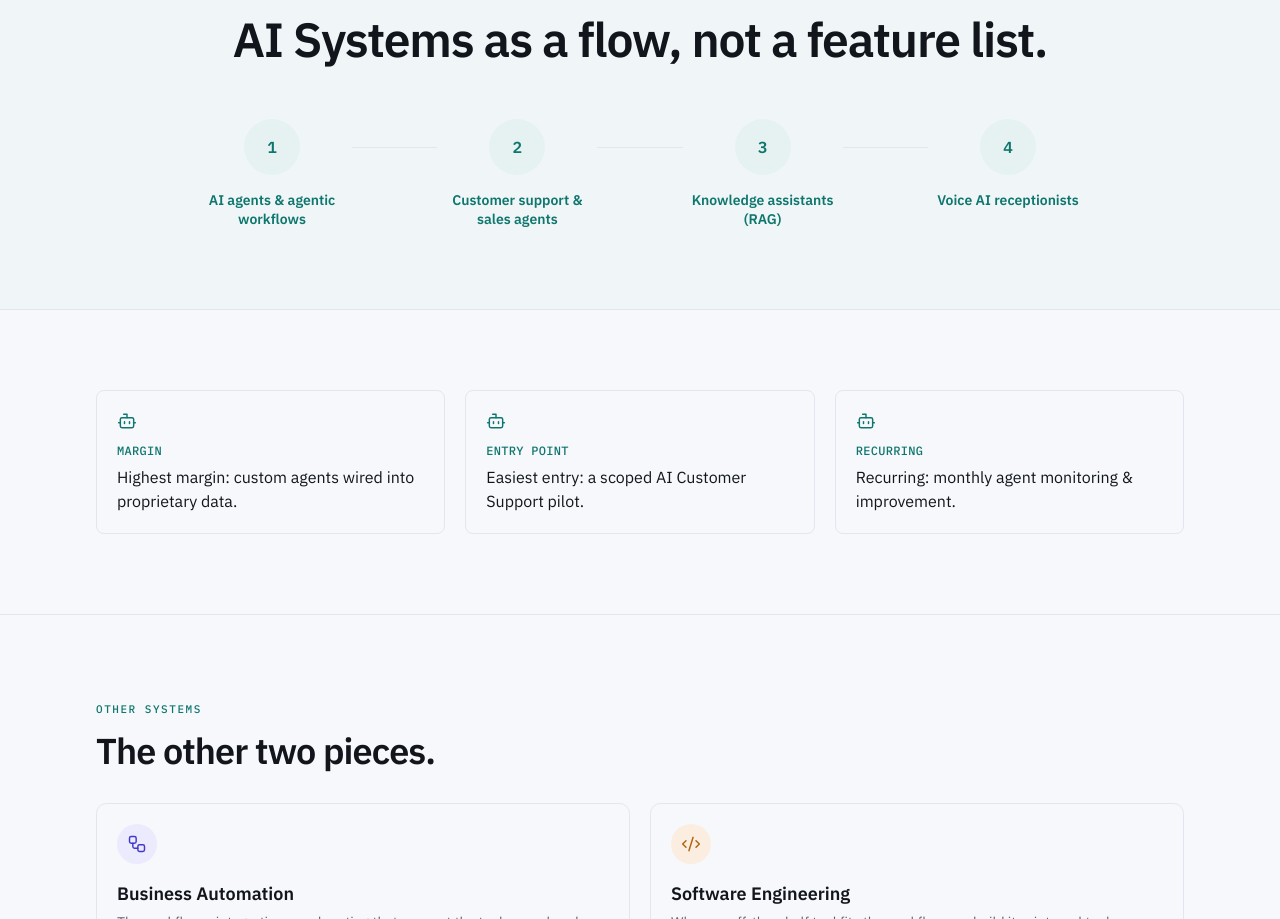
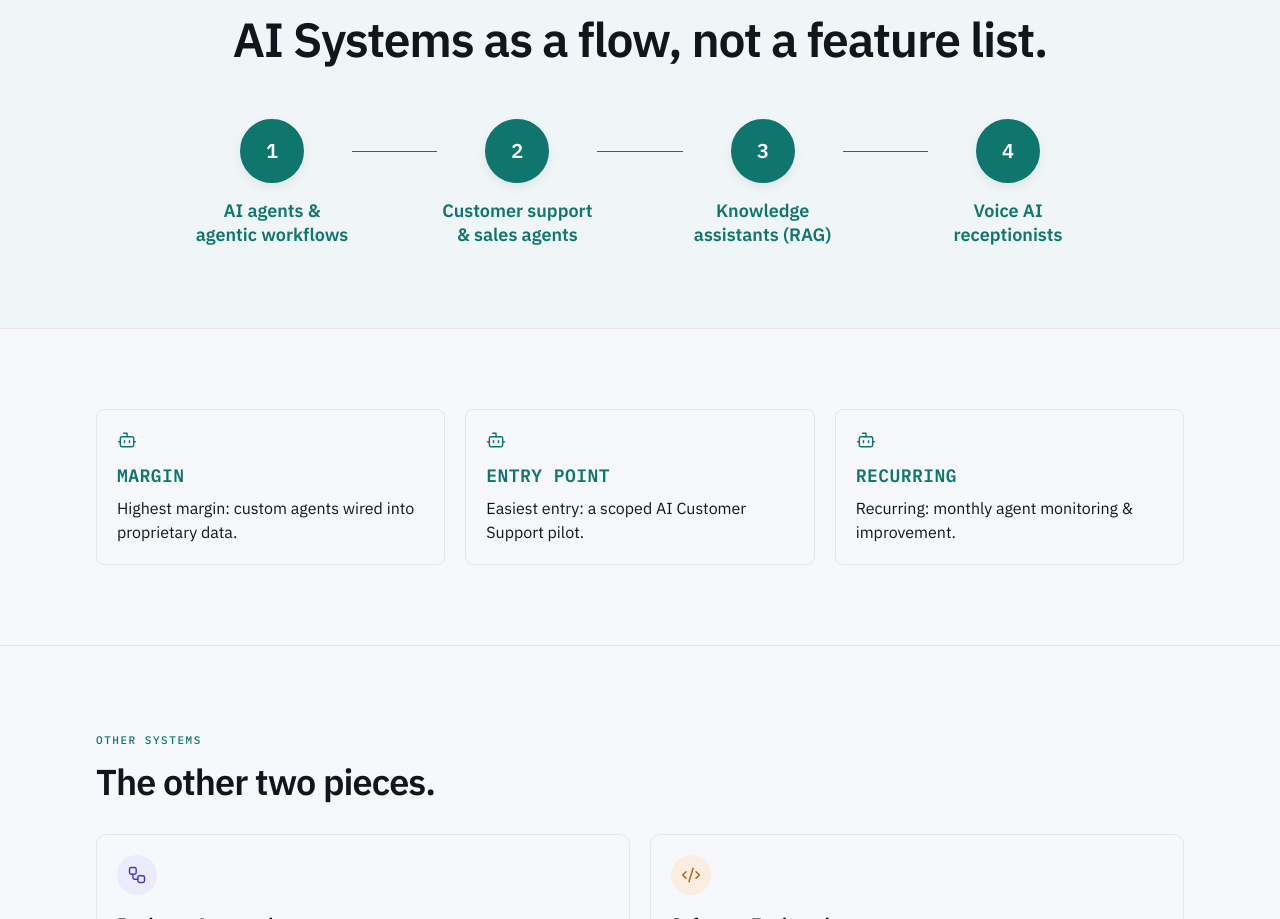
Before and after one commit to mirza-shafi/zents-tech, a Next.js app: page /systems/ai-systems in a window 1280 px wide. Shown: the part 1346-2265 px from the top of the page. Built offline with nearby package versions, Linux system fonts and the light colour scheme.

Commit message:
feat: animate category flow diagrams and increase typography scale for system pages

```diff
--- a/src/app/systems/[slug]/page.tsx
+++ b/src/app/systems/[slug]/page.tsx
@@ -173,17 +173,17 @@ export default async function SystemDetailPage({ params }: PageProps<"/systems/[
           <div className="grid gap-5 sm:grid-cols-3">
             <div className="rounded-lg border border-border p-5">
               <Icon className={`size-5 ${colors.icon}`} strokeWidth={1.75} />
-              <p className={`mt-3 font-mono text-xs tracking-wide uppercase ${colors.icon}`}>Margin</p>
+              <p className={`mt-3 font-mono text-lg font-bold tracking-wide uppercase ${colors.icon}`}>Margin</p>
               <p className="mt-1.5 text-base">{cat.margin}</p>
             </div>
             <div className="rounded-lg border border-border p-5">
               <Icon className={`size-5 ${colors.icon}`} strokeWidth={1.75} />
-              <p className={`mt-3 font-mono text-xs tracking-wide uppercase ${colors.icon}`}>Entry point</p>
+              <p className={`mt-3 font-mono text-lg font-bold tracking-wide uppercase ${colors.icon}`}>Entry point</p>
               <p className="mt-1.5 text-base">{cat.entry}</p>
             </div>
             <div className="rounded-lg border border-border p-5">
               <Icon className={`size-5 ${colors.icon}`} strokeWidth={1.75} />
-              <p className={`mt-3 font-mono text-xs tracking-wide uppercase ${colors.icon}`}>Recurring</p>
+              <p className={`mt-3 font-mono text-lg font-bold tracking-wide uppercase ${colors.icon}`}>Recurring</p>
               <p className="mt-1.5 text-base">{cat.recurring}</p>
             </div>
           </div>
--- a/src/app/systems/page.tsx
+++ b/src/app/systems/page.tsx
@@ -8,6 +8,12 @@ import { Reveal } from "@/components/reveal";
 import { serviceCategories, productizedServices, pillarColorClasses } from "@/lib/site-data";
 
 const categoryIcons = { Bot, Workflow, Code2 };
+
+const hoverColor: Record<string, string> = {
+  teal: "group-hover:text-primary",
+  violet: "group-hover:text-violet",
+  brass: "group-hover:text-brass",
+};
 
 export const metadata: Metadata = {
   title: "Systems",
@@ -49,9 +55,13 @@ export default function SystemsPage() {
                       <Icon className="size-5" strokeWidth={1.75} />
                     </div>
                     <span className="eyebrow mt-4 block">{cat.tag}</span>
-                    <h2 className="mt-2 font-display text-2xl font-extrabold tracking-tight md:text-3xl">
-                      {cat.name}
-                    </h2>
+                    <Link href={`/systems/${cat.slug}`} className="group mt-2 inline-block">
+                      <h2
+                        className={`text-balance font-display text-3xl font-extrabold tracking-tight transition-colors md:text-4xl ${hoverColor[cat.color]}`}
+                      >
+                        {cat.name}
+                      </h2>
+                    </Link>
                     <p className="mt-3 text-muted-foreground">{cat.description}</p>
                     <ul className="mt-5 flex flex-col gap-2.5">
                       {cat.items.map((item) => (
--- a/src/components/category-flow.tsx
+++ b/src/components/category-flow.tsx
@@ -1,27 +1,60 @@
+"use client";
+
 import { Fragment } from "react";
+import { m, useReducedMotion } from "motion/react";
 import { pillarColorClasses, type ServiceCategory } from "@/lib/site-data";
+
+const ACTIVE_STYLE: Record<ServiceCategory["color"], { backgroundColor: string; borderColor: string; color: string }> = {
+  teal: { backgroundColor: "#0f766e", borderColor: "#0f766e", color: "#ffffff" },
+  violet: { backgroundColor: "#4338ca", borderColor: "#4338ca", color: "#ffffff" },
+  brass: { backgroundColor: "#b1650f", borderColor: "#b1650f", color: "#ffffff" },
+};
+
+const IDLE_STYLE = { backgroundColor: "#f6f8fb", borderColor: "#e2e7ef", color: "#5b6472" };
 
 /**
  * A connected step-flow built directly from a category's own real
  * feature list — a visualization of "here's how these pieces connect,"
- * not a fabricated workflow narrative.
+ * not a fabricated workflow narrative. Nodes light up in sequence and
+ * the line draws in as it scrolls into view; skipped under reduced
+ * motion, where everything just renders in its final, active state.
  */
 export function CategoryFlow({ items, color }: { items: string[]; color: ServiceCategory["color"] }) {
   const colors = pillarColorClasses[color];
+  const shouldReduceMotion = useReducedMotion();
+  const active = ACTIVE_STYLE[color];
 
   return (
     <div className="mx-auto flex max-w-4xl flex-col items-center gap-10 sm:flex-row sm:items-start sm:gap-0">
       {items.map((item, i) => (
         <Fragment key={item}>
           <div className="flex flex-col items-center text-center sm:w-40">
-            <div
-              className={`flex size-14 shrink-0 items-center justify-center rounded-full font-mono text-base font-bold ${colors.badge}`}
+            <m.div
+              className="flex size-16 shrink-0 items-center justify-center rounded-full border-2 font-mono text-xl font-bold shadow-[0_4px_14px_-4px_rgba(18,22,28,0.15)]"
+              initial={shouldReduceMotion ? active : IDLE_STYLE}
+              whileInView={active}
+              viewport={{ once: true }}
+              transition={{ duration: 0.4, delay: i * 0.15 }}
             >
               {i + 1}
+            </m.div>
+            <p className={`mt-4 text-lg leading-snug font-bold ${colors.icon}`}>{item}</p>
+          </div>
+          {i < items.length - 1 && (
+            <div className="relative hidden flex-1 sm:mt-8 sm:block">
+              <div className="h-px w-full bg-border" />
+              {!shouldReduceMotion && (
+                <m.div
+                  className="absolute inset-0 h-px w-full origin-left"
+                  style={{ backgroundColor: active.backgroundColor }}
+                  initial={{ scaleX: 0 }}
+                  whileInView={{ scaleX: 1 }}
+                  viewport={{ once: true, amount: 0.6 }}
+                  transition={{ duration: 0.5, delay: i * 0.15 + 0.25, ease: [0.22, 1, 0.36, 1] }}
+                />
+              )}
             </div>
-            <p className={`mt-4 text-sm leading-snug font-bold ${colors.icon}`}>{item}</p>
-          </div>
-          {i < items.length - 1 && <div className="hidden h-px flex-1 bg-border sm:mt-7 sm:block" />}
+          )}
         </Fragment>
       ))}
     </div>
```
Also changed, not shown: 1 other file (tests, documents, lock files or other folders).
